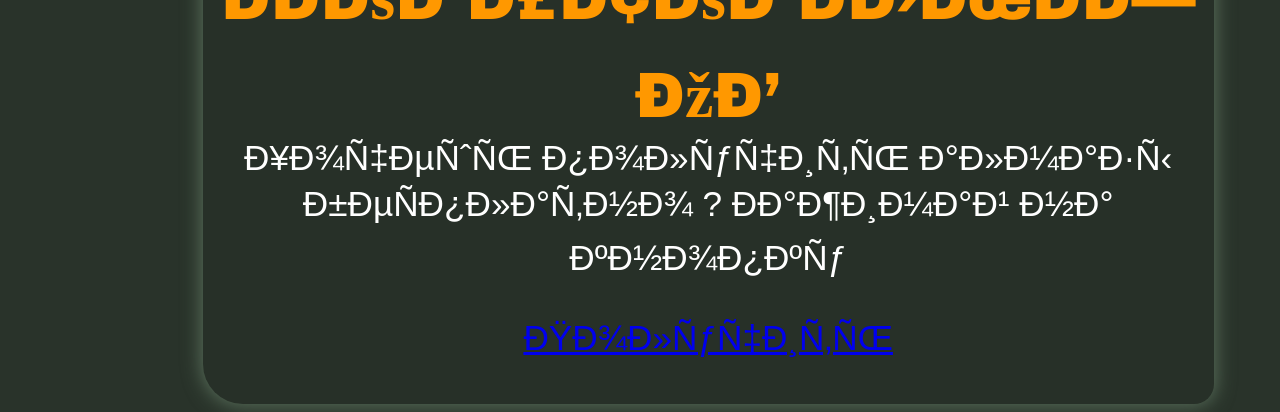
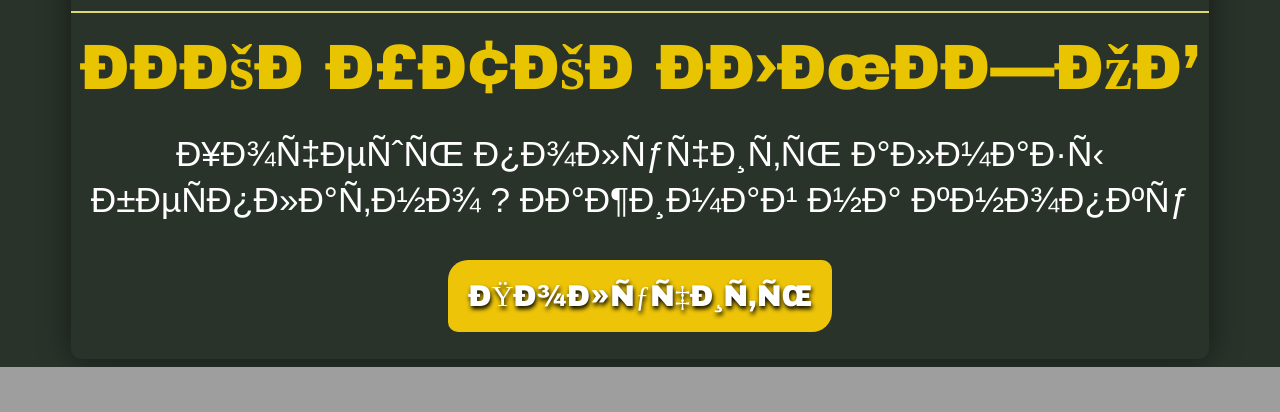
Before and after one commit to play-ff/play-ff.github.io, a PHP site: page / in a window 1280 px wide. Shown: the part 2037-2449 px from the top of the page. After the commit the page ends 2404 px from the top, so only its background shows below. Run offline with PHP 8.4, Linux system fonts and the light colour scheme; some libraries are stand-ins or nearby versions.

Commit message:
Update style.css

```diff
--- a/css/style.css
+++ b/css/style.css
@@ -53,16 +53,12 @@
 }
 
 #content {
-	box-shadow: 0 0 20px 0.5px #5F7661;
-	width: 80%;
-	padding-top: 0.4%;
-	padding-bottom: 0.1%;
-	margin-top: 50px;
-	border-radius: 20px 40px;
-	background-color: #273028;
-	margin-right: -10px;
-	margin-left: 10%;
+	border-radius: 10px;
+	width: 90%;
+	margin-top: 40px;
+	box-shadow: 0 0 30px rgba(0,0,0,0.5);
 }
+
 
 #cont_2 {
 	color: white;
@@ -72,8 +68,19 @@
 }
 
 #zag {
-	color: #FF9800;
+	color: #E9C400;
 	font-size: 4em;
 	text-align: center;
 	font-family: arial black;
 }
+
+#knopka {
+	font-size: 30px;
+	color: white;
+	text-decoration: none;
+	padding: 20px;
+	font-family: arial black;
+	background-color: #EDC408;
+	border-radius: 20px 10px;
+	text-shadow: black 1px 3px 4px;
+}
```
